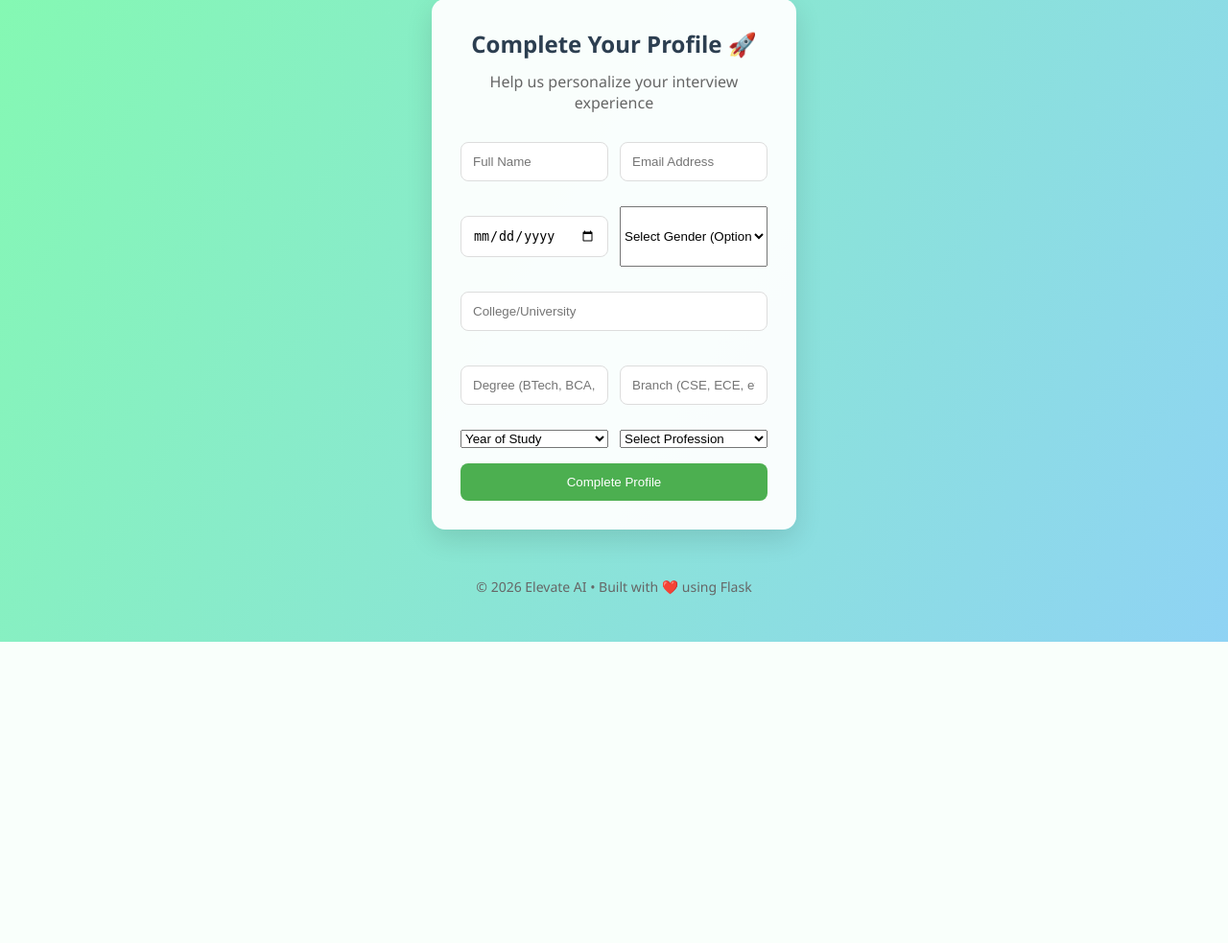
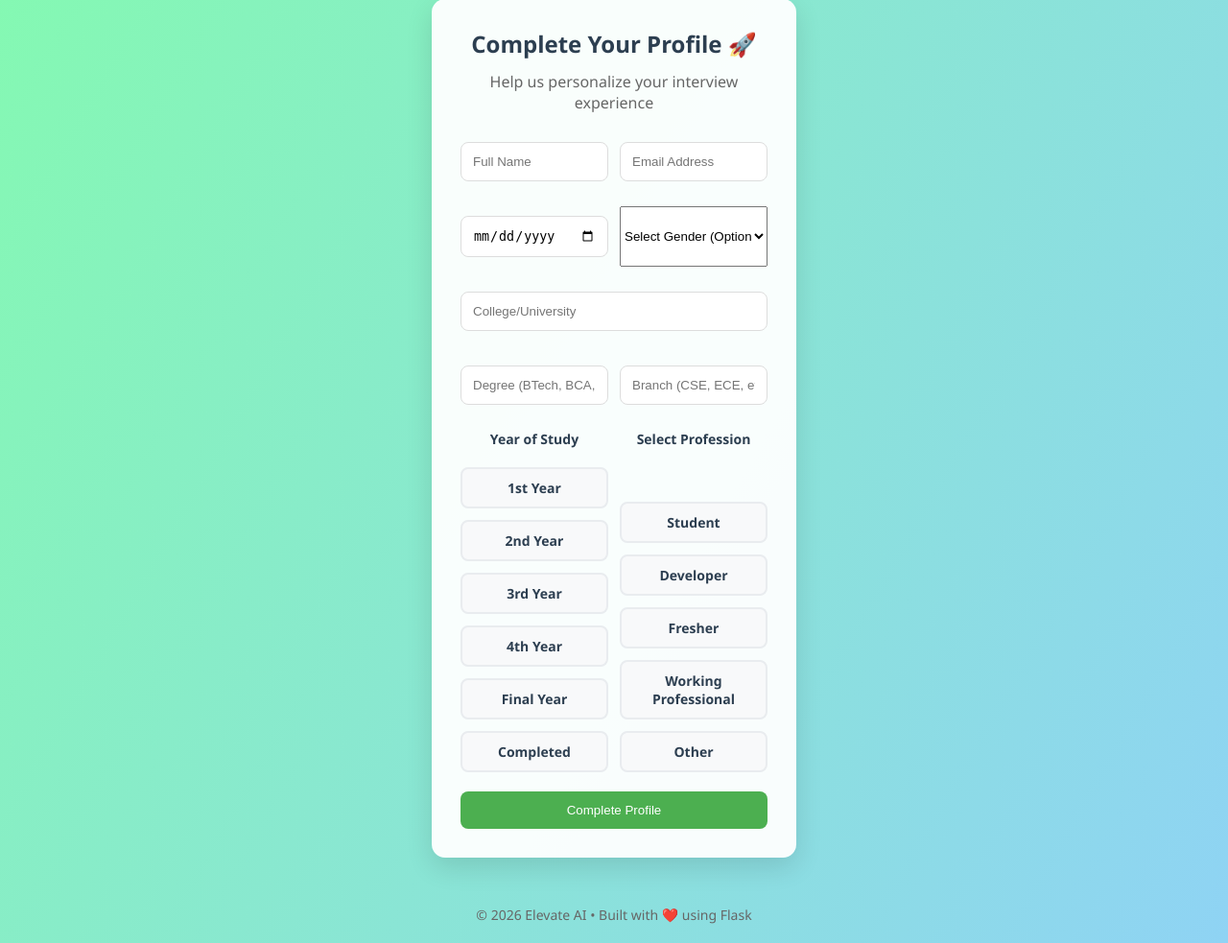
Before and after one commit to Suhas-H-N/ElevateAI, a Flask app: page /profile_setup in a window 1280 px wide. Shown: the part 131-1114 px from the top of the page at 96% size. Before the commit the page ends 800 px from the top, so only its background shows below. Run offline with Flask 3, Linux system fonts and the light colour scheme; the visitor is signed in with stand-in values (Sample User, id 1).

Commit message:
Update profile setup form with professional button-style selections for year of study and profession

```diff
--- a/static/style.css
+++ b/static/style.css
@@ -184,6 +184,58 @@ body {
 .form-row input,
 .form-row select {
     width: 100%;
+}
+
+/* ===== BUTTON GROUP STYLING ===== */
+.button-group {
+    display: flex;
+    flex-direction: column;
+    gap: 8px;
+}
+
+.button-group label {
+    font-weight: 600;
+    color: #2C3E50;
+    font-size: 14px;
+    margin-bottom: 4px;
+}
+
+.radio-buttons {
+    display: flex;
+    flex-wrap: wrap;
+    gap: 8px;
+}
+
+.radio-buttons input[type="radio"] {
+    display: none;
+}
+
+.radio-btn {
+    padding: 10px 16px;
+    background: #f8f9fa;
+    border: 2px solid #e9ecef;
+    border-radius: 8px;
+    color: #495057;
+    font-size: 14px;
+    font-weight: 500;
+    cursor: pointer;
+    transition: all 0.3s ease;
+    text-align: center;
+    flex: 1;
+    min-width: 100px;
+}
+
+.radio-btn:hover {
+    background: #e9ecef;
+    border-color: #4A90E2;
+    color: #4A90E2;
+}
+
+.radio-buttons input[type="radio"]:checked + .radio-btn {
+    background: #4A90E2;
+    border-color: #4A90E2;
+    color: white;
+    box-shadow: 0 2px 8px rgba(74, 144, 226, 0.3);
 }
 
 /* ===== INPUTS ===== */
--- a/templates/profile_setup.html
+++ b/templates/profile_setup.html
@@ -73,24 +73,48 @@
             </div>
 
             <div class="form-row">
-                <select name="year_of_study">
-                    <option value="">Year of Study</option>
-                    <option value="1st Year" {% if user.year_of_study == '1st Year' %}selected{% endif %}>1st Year</option>
-                    <option value="2nd Year" {% if user.year_of_study == '2nd Year' %}selected{% endif %}>2nd Year</option>
-                    <option value="3rd Year" {% if user.year_of_study == '3rd Year' %}selected{% endif %}>3rd Year</option>
-                    <option value="4th Year" {% if user.year_of_study == '4th Year' %}selected{% endif %}>4th Year</option>
-                    <option value="Final Year" {% if user.year_of_study == 'Final Year' %}selected{% endif %}>Final Year</option>
-                    <option value="Completed" {% if user.year_of_study == 'Completed' %}selected{% endif %}>Completed</option>
-                </select>
+                <div class="button-group">
+                    <label>Year of Study</label>
+                    <div class="radio-buttons">
+                        <input type="radio" id="year1" name="year_of_study" value="1st Year" {% if user.year_of_study == '1st Year' %}checked{% endif %}>
+                        <label for="year1" class="radio-btn">1st Year</label>
 
-                <select name="profession">
-                    <option value="">Select Profession</option>
-                    <option value="Student" {% if user.profession == 'Student' %}selected{% endif %}>Student</option>
-                    <option value="Developer" {% if user.profession == 'Developer' %}selected{% endif %}>Developer</option>
-                    <option value="Fresher" {% if user.profession == 'Fresher' %}selected{% endif %}>Fresher</option>
-                    <option value="Working Professional" {% if user.profession == 'Working Professional' %}selected{% endif %}>Working Professional</option>
-                    <option value="Other" {% if user.profession == 'Other' %}selected{% endif %}>Other</option>
-                </select>
+                        <input type="radio" id="year2" name="year_of_study" value="2nd Year" {% if user.year_of_study == '2nd Year' %}checked{% endif %}>
+                        <label for="year2" class="radio-btn">2nd Year</label>
+
+                        <input type="radio" id="year3" name="year_of_study" value="3rd Year" {% if user.year_of_study == '3rd Year' %}checked{% endif %}>
+                        <label for="year3" class="radio-btn">3rd Year</label>
+
+                        <input type="radio" id="year4" name="year_of_study" value="4th Year" {% if user.year_of_study == '4th Year' %}checked{% endif %}>
+                        <label for="year4" class="radio-btn">4th Year</label>
+
+                        <input type="radio" id="year5" name="year_of_study" value="Final Year" {% if user.year_of_study == 'Final Year' %}checked{% endif %}>
+                        <label for="year5" class="radio-btn">Final Year</label>
+
+                        <input type="radio" id="year6" name="year_of_study" value="Completed" {% if user.year_of_study == 'Completed' %}checked{% endif %}>
+                        <label for="year6" class="radio-btn">Completed</label>
+                    </div>
+                </div>
+
+                <div class="button-group">
+                    <label>Select Profession</label>
+                    <div class="radio-buttons">
+                        <input type="radio" id="prof1" name="profession" value="Student" {% if user.profession == 'Student' %}checked{% endif %}>
+                        <label for="prof1" class="radio-btn">Student</label>
+
+                        <input type="radio" id="prof2" name="profession" value="Developer" {% if user.profession == 'Developer' %}checked{% endif %}>
+                        <label for="prof2" class="radio-btn">Developer</label>
+
+                        <input type="radio" id="prof3" name="profession" value="Fresher" {% if user.profession == 'Fresher' %}checked{% endif %}>
+                        <label for="prof3" class="radio-btn">Fresher</label>
+
+                        <input type="radio" id="prof4" name="profession" value="Working Professional" {% if user.profession == 'Working Professional' %}checked{% endif %}>
+                        <label for="prof4" class="radio-btn">Working Professional</label>
+
+                        <input type="radio" id="prof5" name="profession" value="Other" {% if user.profession == 'Other' %}checked{% endif %}>
+                        <label for="prof5" class="radio-btn">Other</label>
+                    </div>
+                </div>
             </div>
 
             <button type="submit" class="auth-btn">Complete Profile</button>
```
Also changed, not shown: templates/dashboard.html (+9 -2 lines).
